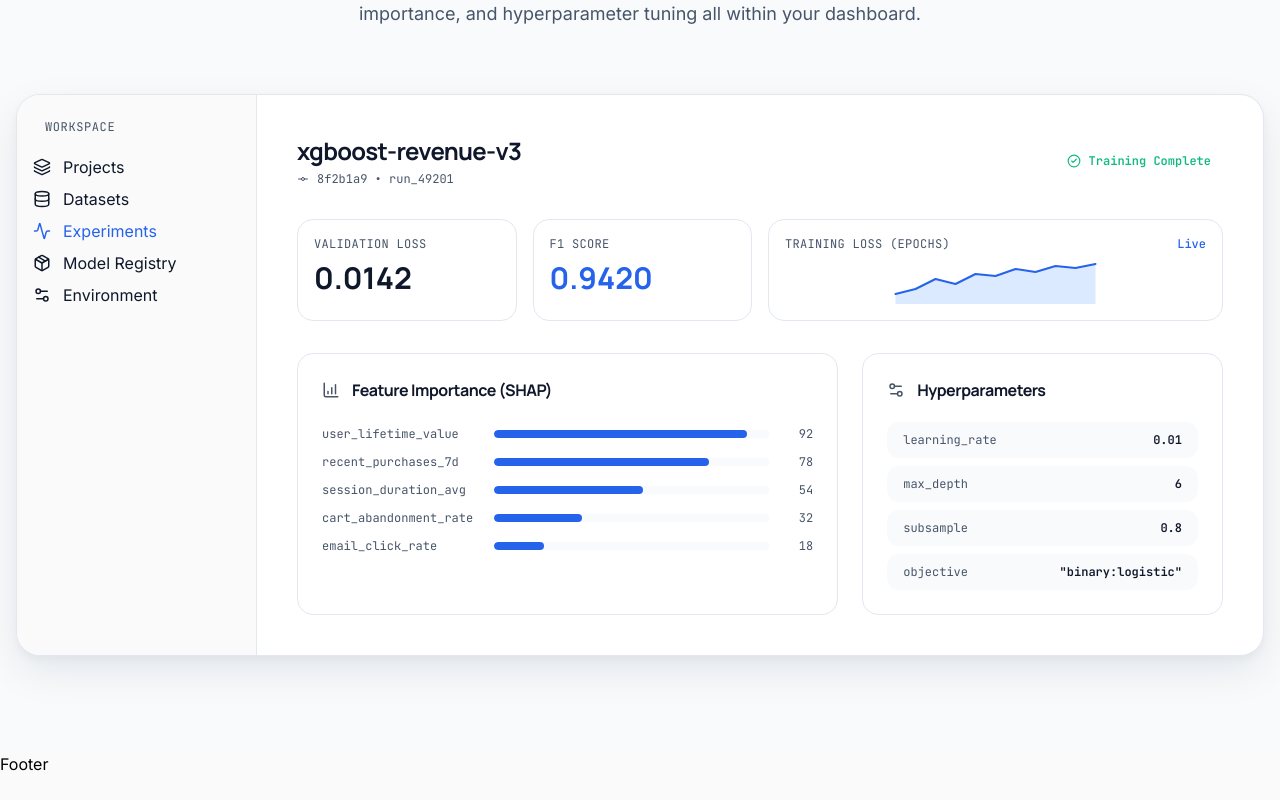
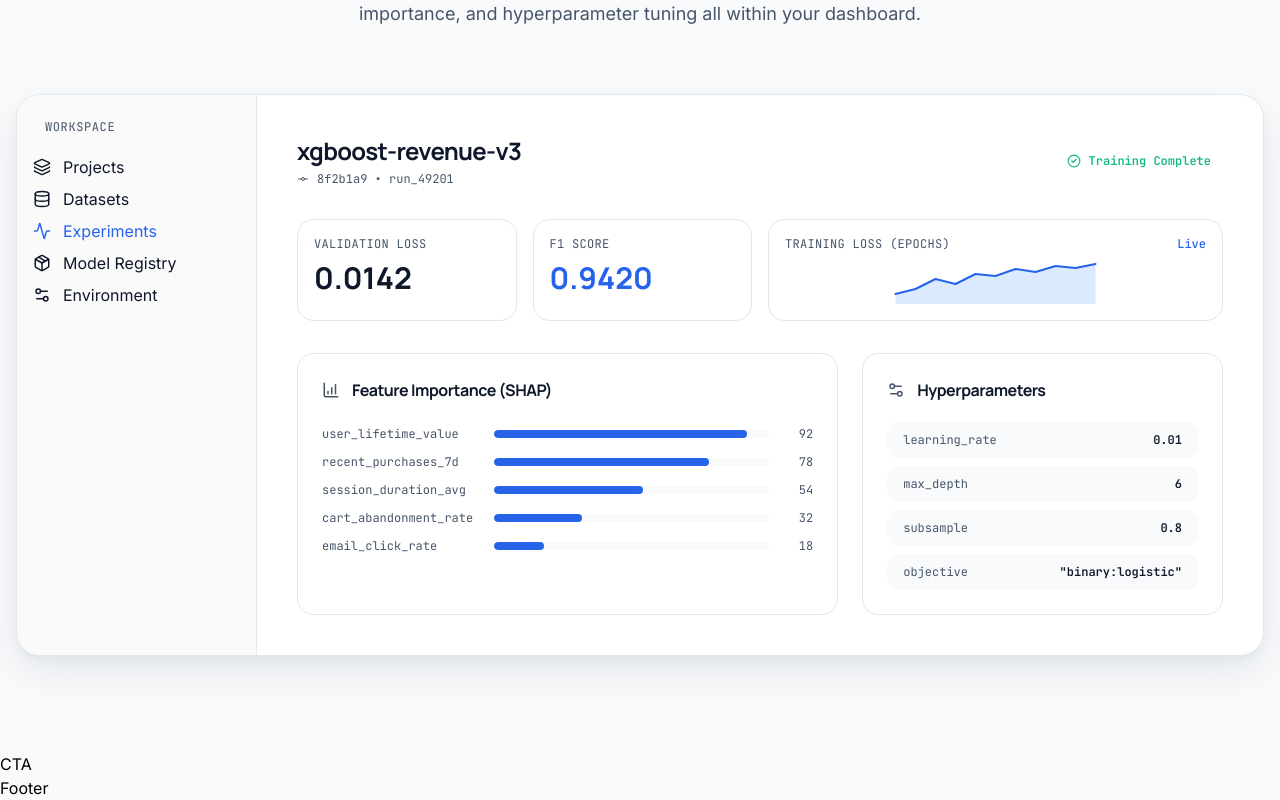
Before and after one commit to Dhairya-Dave-0204/ExperiML, a React (Vite) app in the folder frontend/: page / in a window 1280 px wide. Shown: the part 4437-5237 px from the top of the page. Before the commit the page ends 5213 px from the top, so only its background shows below. Built offline with nearby package versions, Linux system fonts and the light colour scheme.

Commit message:
Create the config for cta and connect it to home page

```diff
--- a/frontend/src/components/components.index.js
+++ b/frontend/src/components/components.index.js
@@ -9,3 +9,4 @@ export { default as Capabilities } from "./shared/Home/Capabilities/Capabilities
 export { default as Reproducibility } from "./shared/Home/Reproducibility/Reproducibility"
 export { default as ExperimentLineage } from "./shared/Home/ExperimentLineage/ExperimentLineage"
 export { default as Workspace } from "./shared/Home/Workspace/Workspace"
+export { default as CTA } from "./shared/Home/CTA/CTA"
--- /dev/null
+++ b/frontend/src/components/shared/Home/CTA/CTA.jsx
@@ -0,0 +1,9 @@
+import React from 'react'
+
+function CTA() {
+  return (
+    <div>CTA</div>
+  )
+}
+
+export default CTA
--- a/frontend/src/pages/Home/Home.jsx
+++ b/frontend/src/pages/Home/Home.jsx
@@ -7,6 +7,7 @@ import {
   Reproducibility,
   ExperimentLineage,
   Workspace,
+  CTA
 } from "@/components/components.index";
 
 function Home() {
@@ -18,6 +19,7 @@ function Home() {
       <Reproducibility />
       <ExperimentLineage />
       <Workspace />
+      <CTA />
     </>
   );
 }
```
Also changed, not shown: frontend/src/components/shared/Home/CTA/ctaData.js (added).
